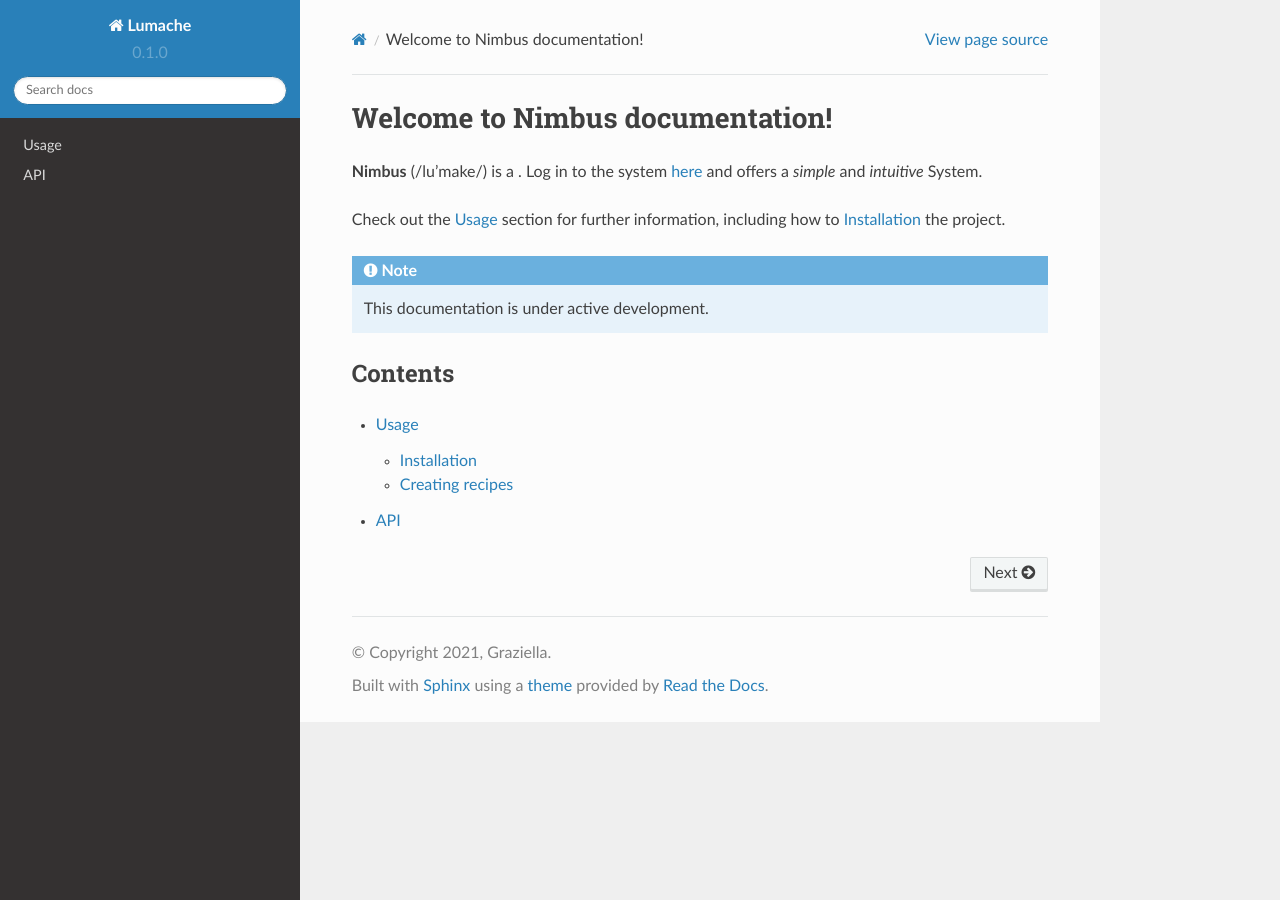
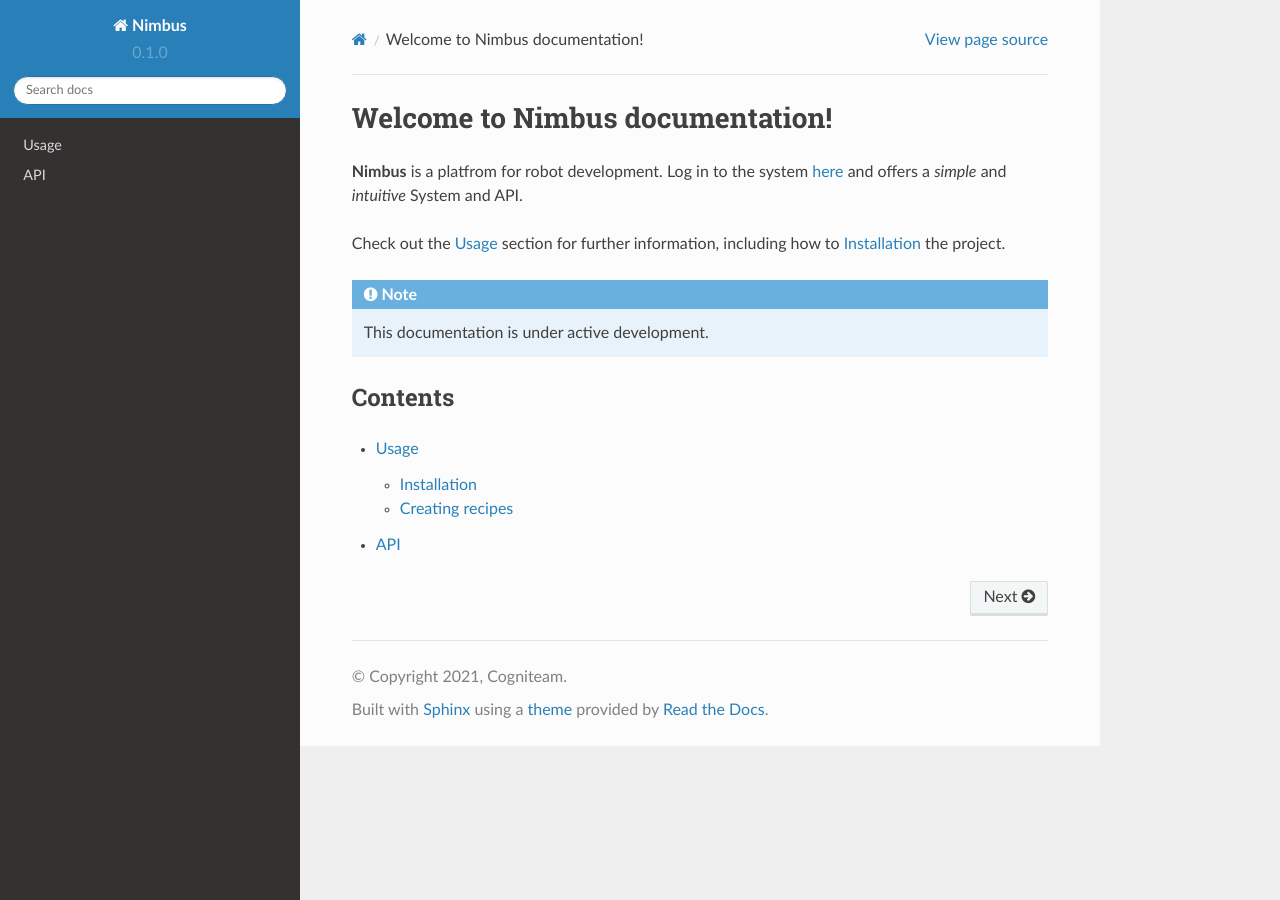
Before and after one commit to readthedocs/tutorial-template, a Sphinx documentation site: the page built from docs/source/index.rst, in a window 1280 px wide. Built offline with Sphinx 7.4.7 and the Read the Docs theme 2.0.0, drawn with Linux system fonts in a browser that asks for light colours.

Commit message:
additonal setup

```diff
--- a/docs/source/api.rst
+++ b/docs/source/api.rst
@@ -4,4 +4,4 @@ API
 .. autosummary::
    :toctree: generated
 
-   lumache
+   Nimbus
--- a/docs/source/conf.py
+++ b/docs/source/conf.py
@@ -2,9 +2,9 @@
 
 # -- Project information
 
-project = 'Lumache'
-copyright = '2021, Graziella'
-author = 'Graziella'
+project = 'Nimbus'
+copyright = '2021, Cogniteam'
+author = 'Cogniteam'
 
 release = '0.1'
 version = '0.1.0'
--- a/docs/source/index.rst
+++ b/docs/source/index.rst
@@ -1,9 +1,9 @@
 Welcome to Nimbus documentation!
 ===================================
 
-**Nimbus** (/lu'make/) is a .
+**Nimbus** is a platfrom for robot development.
 Log in to the system `here <https://app.cognimbus.com/>`_
-and offers a *simple* and *intuitive* System.
+and offers a *simple* and *intuitive* System and API.
 
 Check out the :doc:`usage` section for further information, including
 how to :ref:`installation` the project.
--- a/pyproject.toml
+++ b/pyproject.toml
@@ -3,6 +3,6 @@ requires = ["flit_core >=3.2,<4"]
 build-backend = "flit_core.buildapi"
 
 [project]
-name = "lumache"
-authors = [{name = "Graziella", email = "graziella@lumache"}]
+name = "Nimbus"
+authors = [{name = "cogniteam", email = "info@cogniteam.com"}]
 dynamic = ["version", "description"]
```
